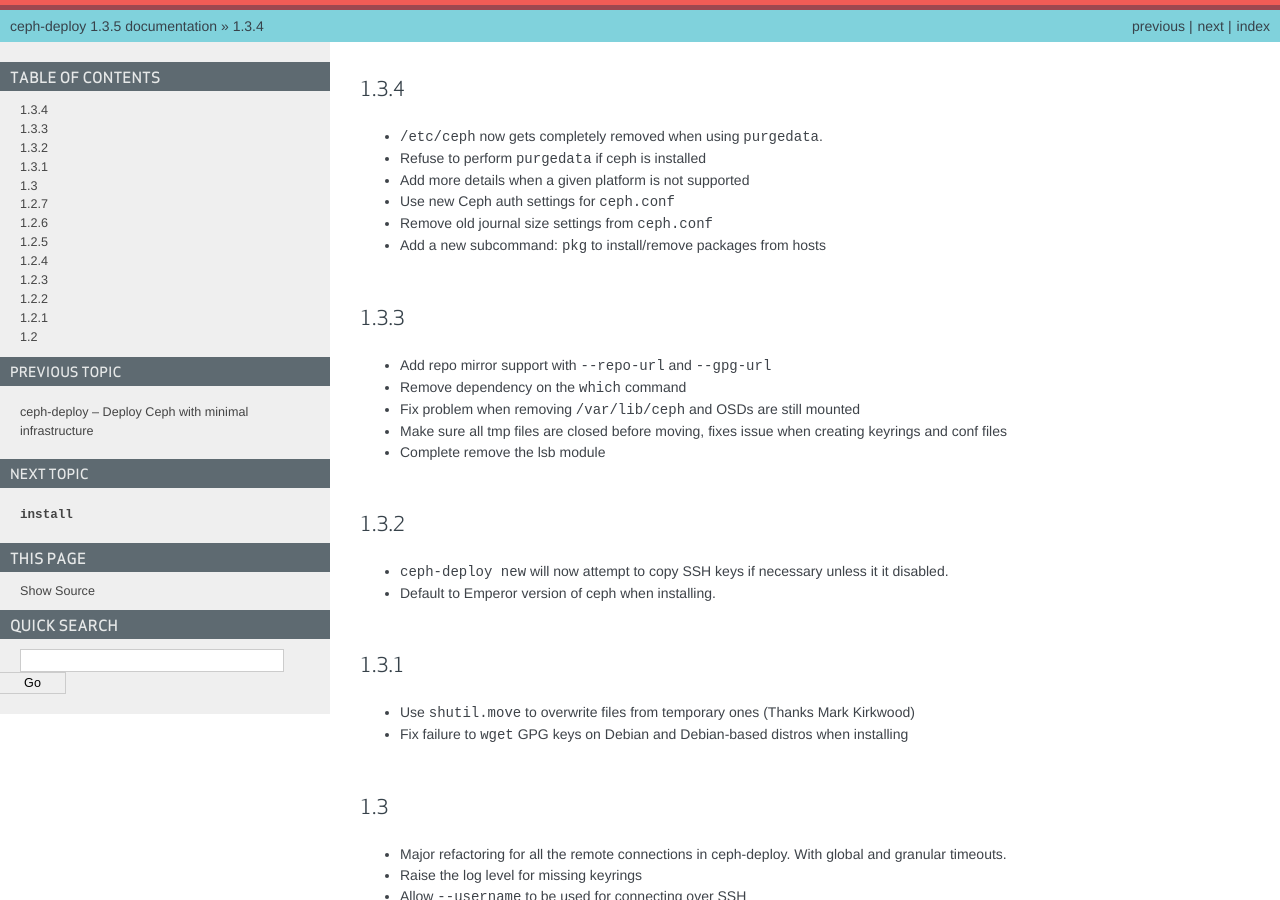
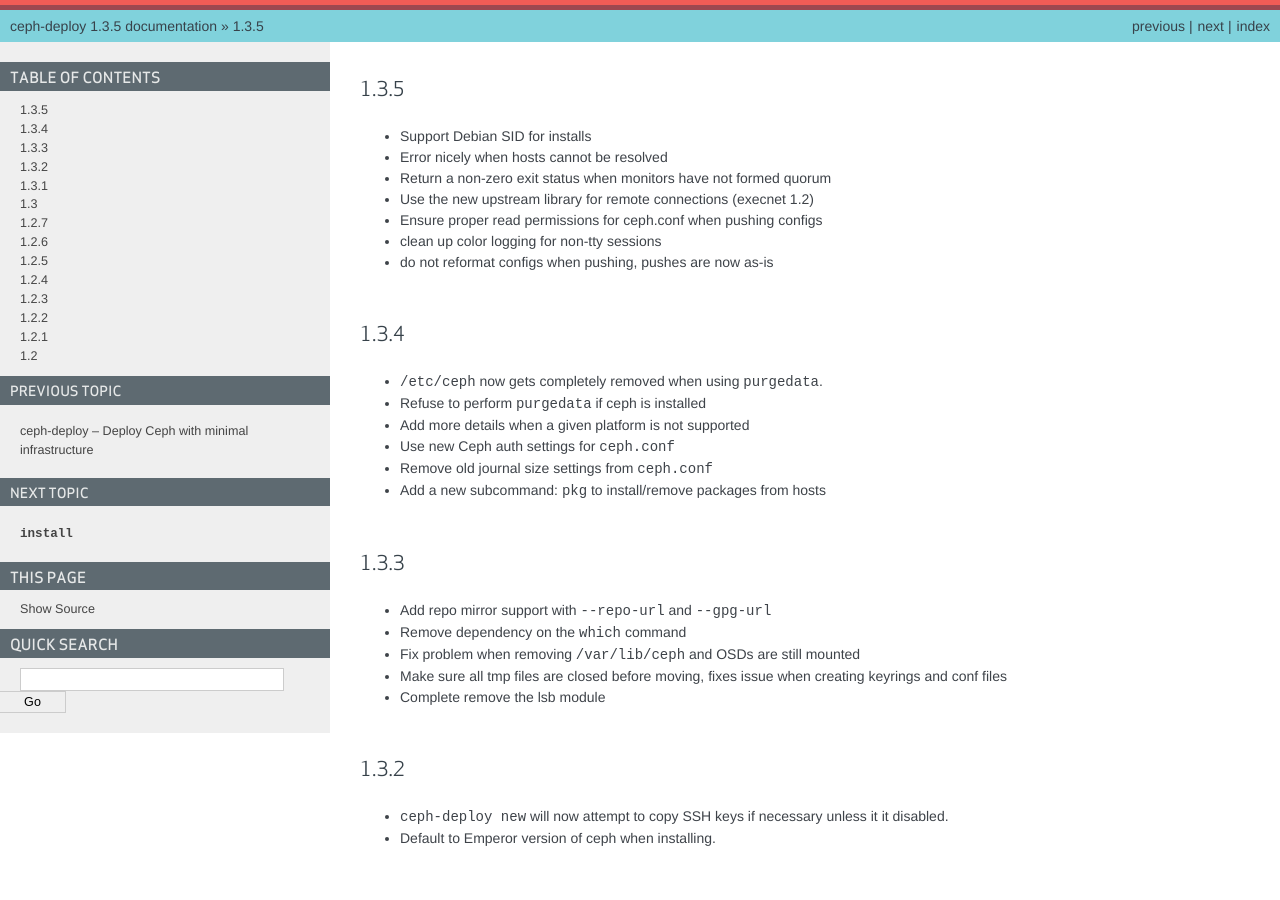
Before and after one commit to ceph/ceph-deploy, a Sphinx documentation site: the page built from docs/source/changelog.rst, in a window 1280 px wide and 900 px high. Built offline with Sphinx 7.4.7, drawn with Linux system fonts in a browser that asks for light colours.

Commit message:
update the changelog
Signed-off-by: Alfredo Deza <alfredo.deza@inktank.com>

```diff
--- a/docs/source/changelog.rst
+++ b/docs/source/changelog.rst
@@ -1,3 +1,13 @@
+1.3.5
+-----
+* Support Debian SID for installs
+* Error nicely when hosts cannot be resolved
+* Return a non-zero exit status when monitors have not formed quorum
+* Use the new upstream library for remote connections (execnet 1.2)
+* Ensure proper read permissions for ceph.conf when pushing configs
+* clean up color logging for non-tty sessions
+* do not reformat configs when pushing, pushes are now as-is
+
 1.3.4
 -----
 * ``/etc/ceph`` now gets completely removed when using ``purgedata``.
```
